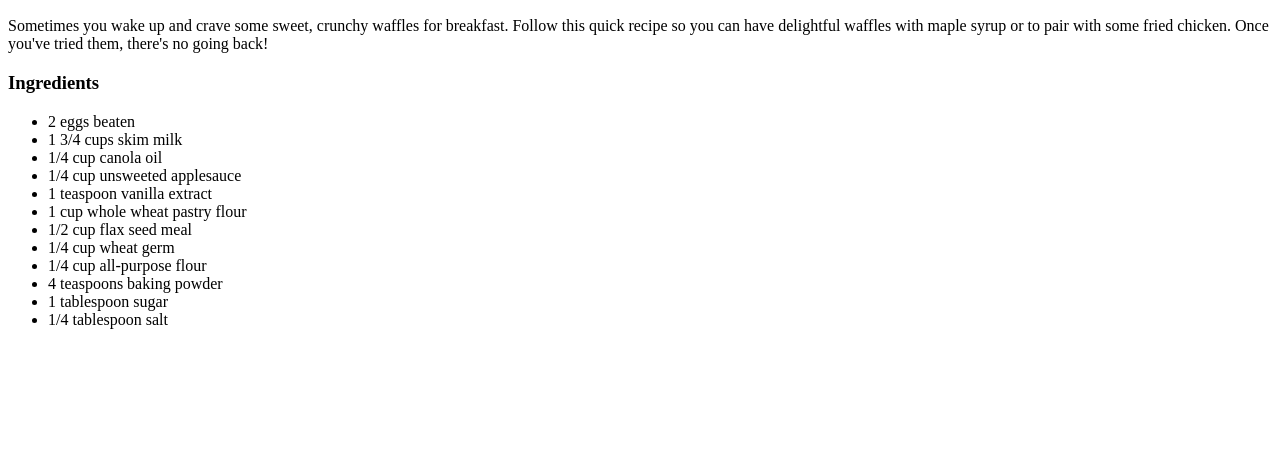
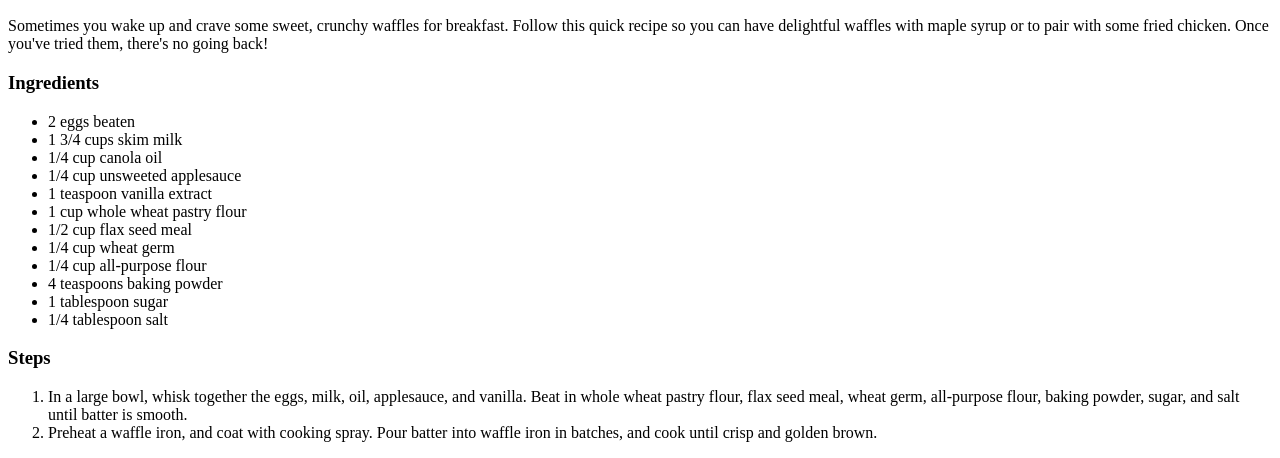
Before and after one commit to ajwjung/odin-recipes, a plain HTML site: page recipes/waffles.html in a window 1280 px wide. Shown: the part 416-874 px from the top of the page. Before the commit the page ends 800 px from the top, so only its background shows below. Drawn offline with Linux system fonts and the light colour scheme.

Commit message:
Add steps to waffles recipe

```diff
--- a/recipes/waffles.html
+++ b/recipes/waffles.html
@@ -28,5 +28,11 @@
             <li>1/4 tablespoon salt</li>
         </ul>
 
+        <h3>Steps</h3>
+        <ol>
+            <li>In a large bowl, whisk together the eggs, milk, oil, applesauce, and vanilla. Beat in whole wheat pastry flour, flax seed meal, wheat germ, all-purpose flour, baking powder, sugar, and salt until batter is smooth.</li>
+            <li>Preheat a waffle iron, and coat with cooking spray. Pour batter into waffle iron in batches, and cook until crisp and golden brown.</li>
+        </ol>
+
     </body>
 </html>
```
